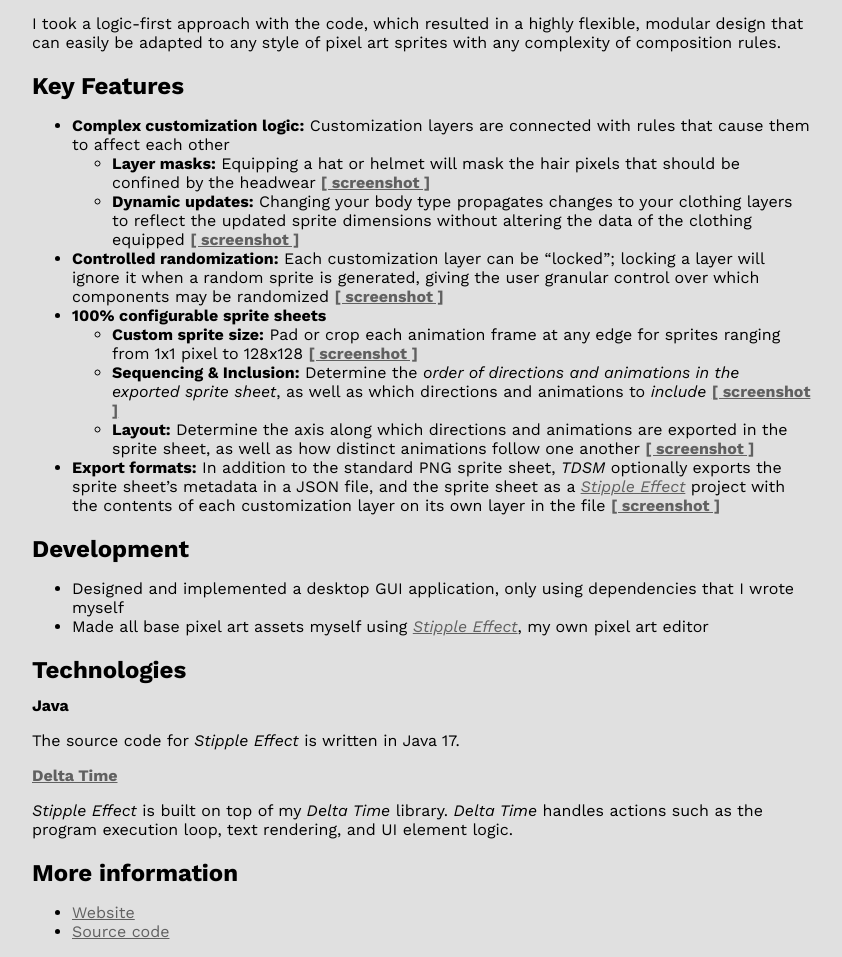
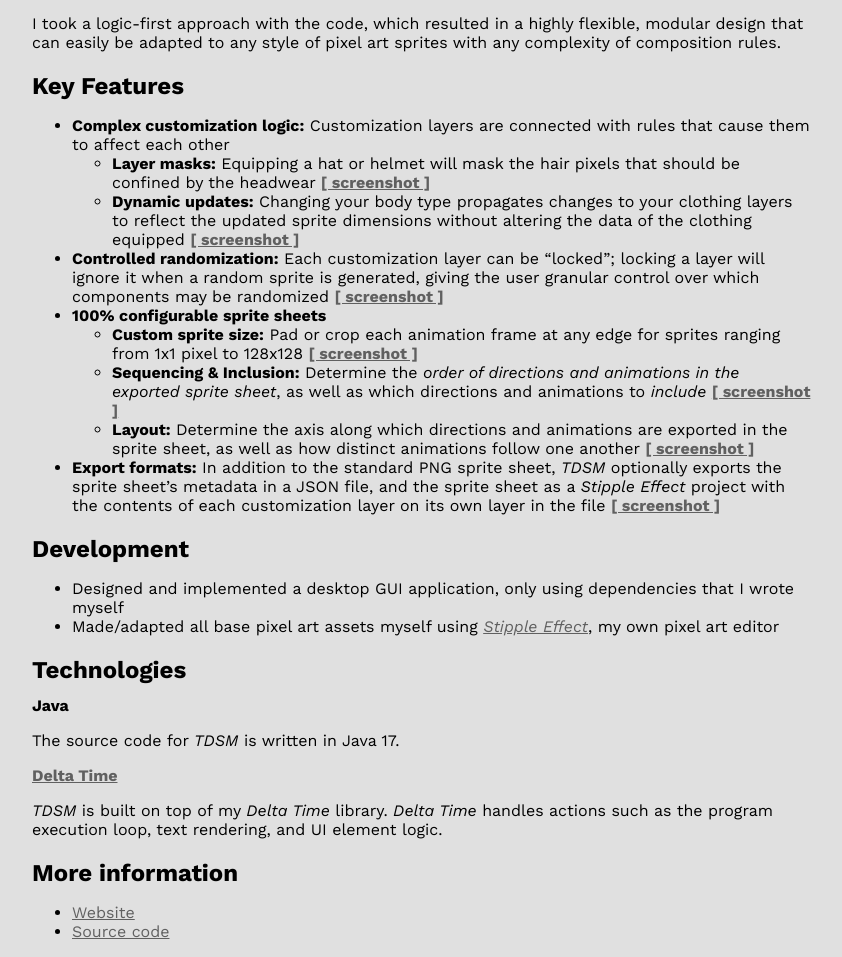
Before and after one commit to jbunke/jbunke.github.io, a Jekyll site: the page built from _projects/tdsm.md, in a window 1280 px wide. Shown: the part 887-1844 px from the top of the page, without its empty margins (218-1060 px from the left). Built offline with Jekyll 4.4.1, drawn with Linux system fonts in a browser that asks for light colours; some web fonts are replaced; some of the changed text lies outside the part shown.

Commit message:
Fixed typos on TDSM project page

```diff
--- a/_projects/tdsm.md
+++ b/_projects/tdsm.md
@@ -11,7 +11,7 @@
 
 ![Making myself](https://raw.githubusercontent.com/jbunke/tdsm-art/refs/heads/master/_tdsm/assets/runthrough.gif)
 
-*Top Down Sprite Maker* is a flexible and powerful pixel art character creation tool.
+*Top Down Sprite Maker (TDSM)* is a flexible and powerful pixel art character creation tool.
 
 I took a logic-first approach with the code, which resulted in a highly flexible, modular design that can easily be adapted to any style of pixel art sprites with any complexity of composition rules.
 
@@ -25,22 +25,22 @@
   * **Custom sprite size:** Pad or crop each animation frame at any edge for sprites ranging from 1x1 pixel to 128x128 [**[ screenshot ]**](https://raw.githubusercontent.com/jbunke/tdsm-art/refs/heads/master/_tdsm/assets/padding.gif)
   * **Sequencing & Inclusion:** Determine the *order of directions and animations in the exported sprite sheet*, as well as which directions and animations to *include* [**[ screenshot ]**](https://raw.githubusercontent.com/jbunke/tdsm-art/refs/heads/master/_tdsm/assets/sequencing.gif)
   * **Layout:** Determine the axis along which directions and animations are exported in the sprite sheet, as well as how distinct animations follow one another [**[ screenshot ]**](https://raw.githubusercontent.com/jbunke/tdsm-art/refs/heads/master/_tdsm/assets/layout.gif)
-* **Export formats:** In addition to the standard PNG sprite sheet, *TDSM* optionally exports the sprite sheet's metadata in a JSON file, and the sprite sheet as a [*Stipple Effect*](https://github.com/stipple-effect/stipple-effect) project with the contents of each customization layer on its own layer in the file [**[ screenshot ]**](https://raw.githubusercontent.com/jbunke/tdsm-art/refs/heads/master/_tdsm/assets/export-formats.gif)
+* **Export formats:** In addition to the standard PNG sprite sheet, *TDSM* optionally exports the sprite sheet's metadata in a JSON file, and the sprite sheet as a *Stipple Effect* project with the contents of each customization layer on its own layer in the file [**[ screenshot ]**](https://raw.githubusercontent.com/jbunke/tdsm-art/refs/heads/master/_tdsm/assets/export-formats.gif)
 
 ## Development
 
 * Designed and implemented a desktop GUI application, only using dependencies that I wrote myself
-* Made all base pixel art assets myself using [*Stipple Effect*](/projects/stipple-effect), my own pixel art editor
+* Made/adapted all base pixel art assets myself using [*Stipple Effect*](/projects/stipple-effect), my own pixel art editor
 
 ## Technologies
 
 #### Java
 
-The source code for *Stipple Effect* is written in Java 17.
+The source code for *TDSM* is written in Java 17.
 
 #### [Delta Time](/projects/delta-time)
 
-*Stipple Effect* is built on top of my *Delta Time* library. *Delta Time* handles actions such as the program execution loop, text rendering, and UI element logic.
+*TDSM* is built on top of my *Delta Time* library. *Delta Time* handles actions such as the program execution loop, text rendering, and UI element logic.
 
 ## More information
 
```
